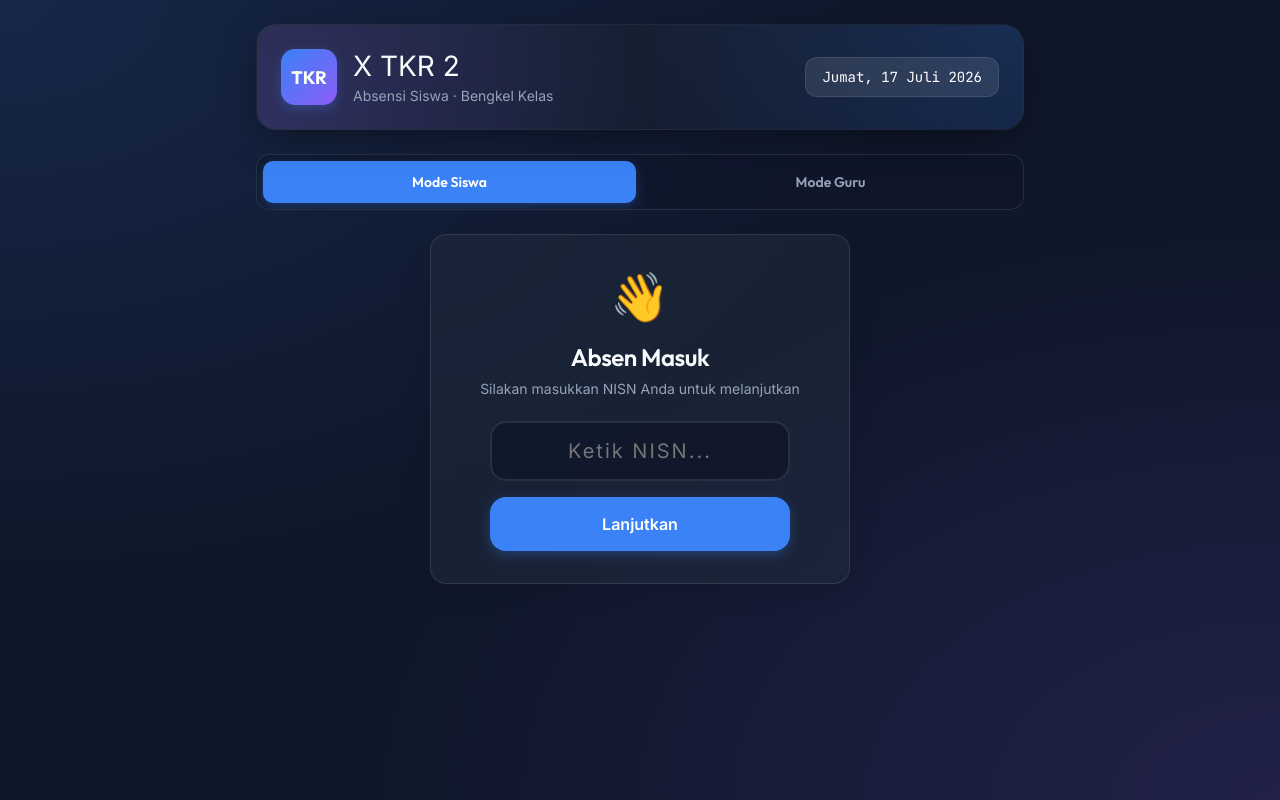
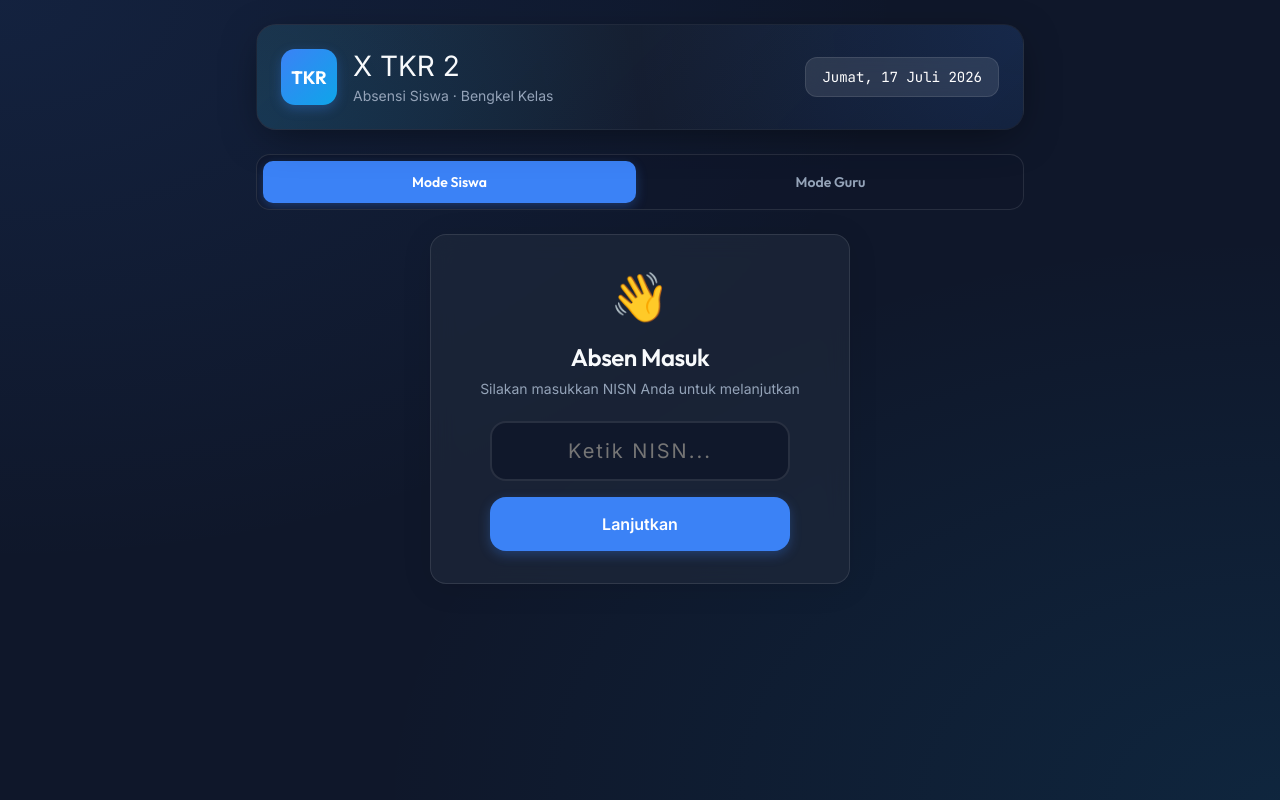
Before and after one commit to nug31/absen, a React (Vite) app: page / in a window 1280 px wide. Built offline with nearby package versions, Linux system fonts and the light colour scheme.

Commit message:
style: remove purple tint and add clear reset button

```diff
--- a/src/components/GuruMode/GuruPanelAbsen.jsx
+++ b/src/components/GuruMode/GuruPanelAbsen.jsx
@@ -79,6 +79,19 @@ export default function GuruPanelAbsen() {
     if (error) { showToast('Gagal: ' + error.message); return; }
     showToast('Siswa tanpa catatan ditandai Hadir');
     await loadData();
+  };
+
+  const handleReset = async (stuId) => {
+    if (!window.confirm('Hapus data absensi siswa ini?')) return;
+    const { error } = await supabase.from('attendance').delete()
+      .eq('student_id', stuId).eq('date', dateStr);
+
+    if (error) { showToast('Gagal menghapus: ' + error.message); return; }
+
+    const newAtt = { ...attendance };
+    delete newAtt[stuId];
+    setAttendance(newAtt);
+    showToast('Absensi dihapus');
   };
 
   const handleStatusToggle = async (stuId, status) => {
@@ -181,6 +194,15 @@ export default function GuruPanelAbsen() {
                           {code}
                         </button>
                       ))}
+                      {rec && (
+                        <button
+                          onClick={() => handleReset(s.id)}
+                          title="Hapus / Reset Absen"
+                          style={{ color: '#ef4444', marginLeft: 4 }}
+                        >
+                          ✕
+                        </button>
+                      )}
                     </div>
                   </div>
 
--- a/src/index.css
+++ b/src/index.css
@@ -12,9 +12,9 @@
 
   --present: #10b981;
   --sick: #f59e0b;
-  --izin: #6366f1;
+  --izin: #3b82f6;
   --alpa: #ef4444;
-  --pending: #8b5cf6;
+  --pending: #0ea5e9;
 
   --radius: 16px;
   --shadow: 0 4px 30px rgba(0, 0, 0, 0.1);
@@ -32,8 +32,8 @@ body {
   color: var(--text-primary);
   background: var(--bg-color);
   background-image:
-    radial-gradient(at 0% 0%, rgba(59, 130, 246, 0.15) 0px, transparent 50%),
-    radial-gradient(at 100% 100%, rgba(139, 92, 246, 0.15) 0px, transparent 50%);
+    radial-gradient(at 0% 0%, rgba(59, 130, 246, 0.10) 0px, transparent 50%),
+    radial-gradient(at 100% 100%, rgba(14, 165, 233, 0.10) 0px, transparent 50%);
   background-attachment: fixed;
   min-height: 100vh;
   -webkit-font-smoothing: antialiased;
@@ -91,8 +91,8 @@ h1, h2, h3, h4, h5, h6 {
   position: absolute;
   inset: 0;
   background:
-    radial-gradient(circle at 100% 0%, rgba(59, 130, 246, 0.2) 0%, transparent 50%),
-    radial-gradient(circle at 0% 100%, rgba(139, 92, 246, 0.2) 0%, transparent 50%);
+    radial-gradient(circle at 100% 0%, rgba(59, 130, 246, 0.15) 0%, transparent 50%),
+    radial-gradient(circle at 0% 100%, rgba(14, 165, 233, 0.15) 0%, transparent 50%);
   pointer-events: none;
 }
 .plate-left { display: flex; align-items: center; gap: 16px; z-index: 1; }
```
